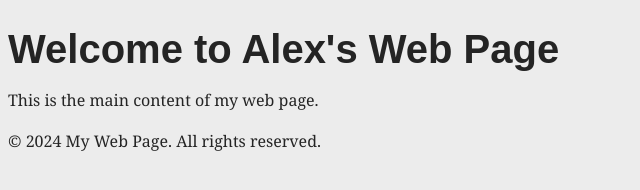
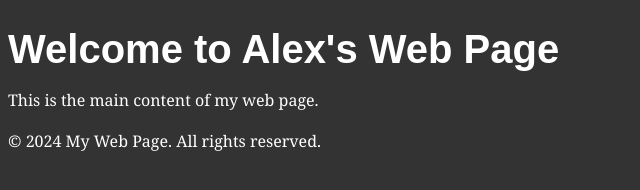
Before and after one commit to alexmorgan80f/tinybluerocket, a plain HTML site: page index.html in a window 1280 px wide. Shown: the whole page, without its empty margins (0-640 px from the left). Drawn offline with Linux system fonts and the light colour scheme.

Commit message:
Update style.css

```diff
--- a/style.css
+++ b/style.css
@@ -1,13 +1,13 @@
 /* Set background color for the entire website */
 body {
-    background-color: #ececec;
+    background-color: #333333; /* Changed to dark grey */
 }
 
 /* Styling for H1 (main heading) */
 h1 {
     font-family: Arial, sans-serif;
     font-size: 2.5rem;
-    color: #242424;
+    color: #ffffff; /* Changed to white */
     margin-bottom: 1rem;
 }
 
@@ -16,6 +16,6 @@ p {
     font-family: Georgia, serif;
     font-size: 1rem;
     line-height: 1.6;
-    color: #242424;
+    color: #ffffff; /* Changed to white */
     margin-bottom: 1rem;
 }
```
